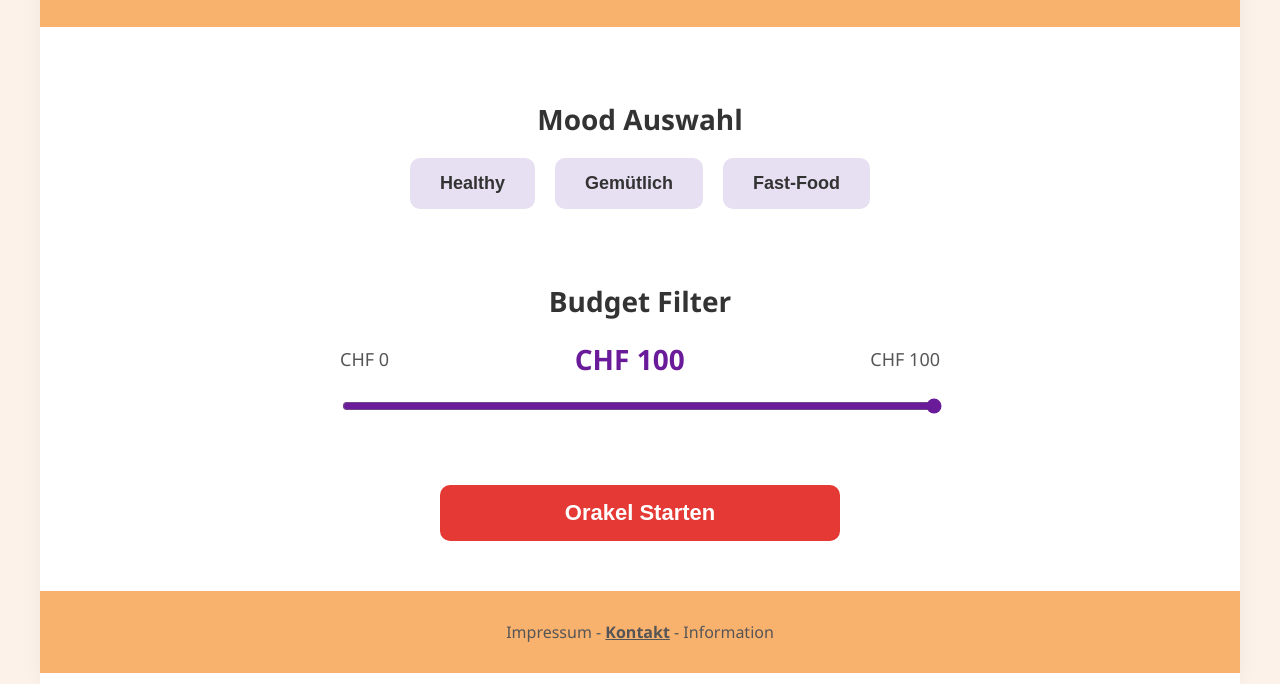
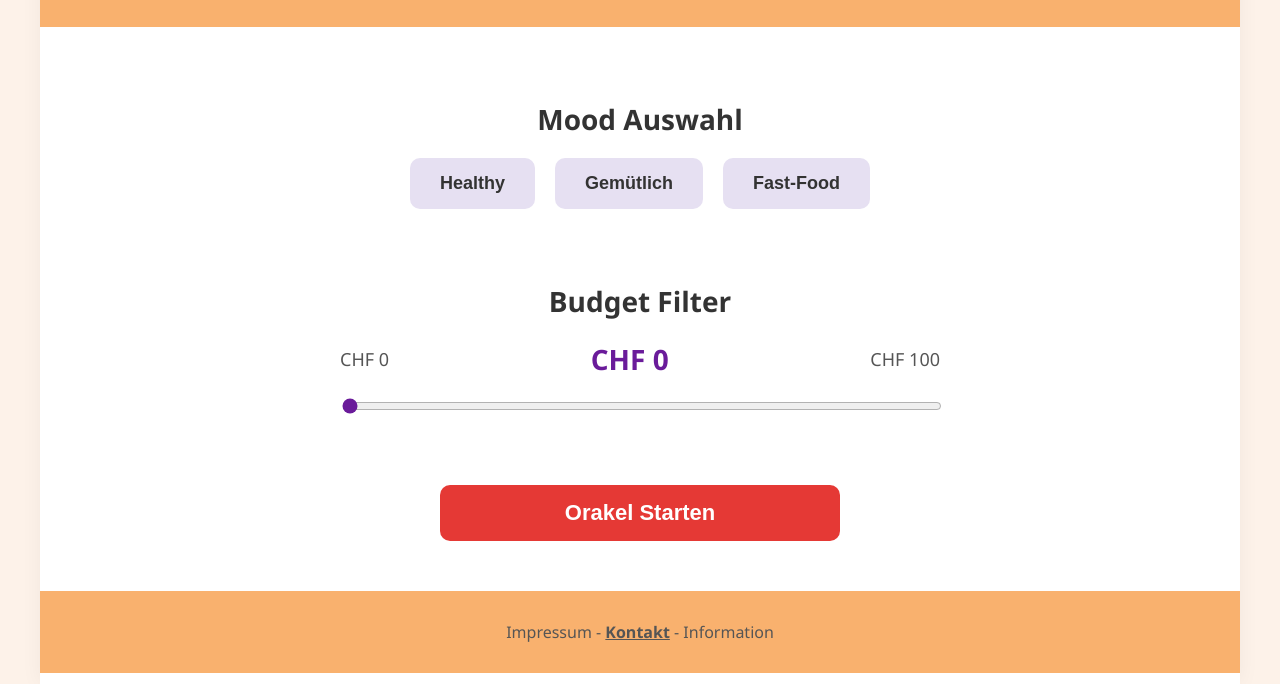
Before and after one commit to alprado101/sursee-orakel, a plain HTML site: page index.html in a window 1280 px wide. Shown: the part 116-800 px from the top of the page. Drawn offline with Linux system fonts and the light colour scheme.

Commit message:
adjust budget slider to start at 0 CHF

```diff
--- a/index.html
+++ b/index.html
@@ -29,7 +29,7 @@
             <div class="slider-container">
               <div class="slider-labels">
                 <span>CHF 0</span>
-                <span id="current-budget">CHF 100</span>
+                <span id="current-budget">CHF 0</span>
                 <span>CHF 100</span>
               </div>
               <input
@@ -37,7 +37,7 @@
                 id="budget-slider"
                 min="0"
                 max="100"
-                value="100"
+                value="0"
                 step="5"
               />
             </div>
```
